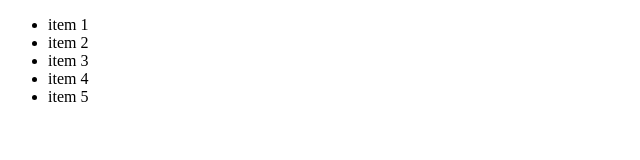
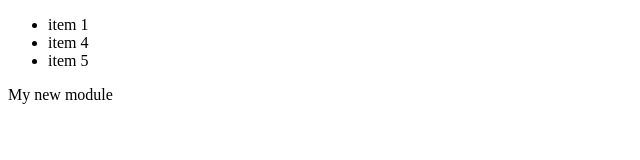
Before and after one commit to fsantoyo86/practice-git, a plain HTML site: page index.html in a window 1280 px wide. Shown: the whole page, without its empty margins (0-640 px from the left). Drawn offline with Linux system fonts and the light colour scheme.

Commit message:
module1 commit

```diff
--- a/index.html
+++ b/index.html
@@ -10,11 +10,14 @@
     <module-one>
         <ul>
             <li>item 1</li>
-            <li>item 2</li>
-            <li>item 3</li>
             <li>item 4</li>
             <li>item 5</li>
         </ul>
     </module-one>
+    <module-two>
+        <div>
+            My new module
+        </div>
+    </module-two>
 </body>
 </html>
```
